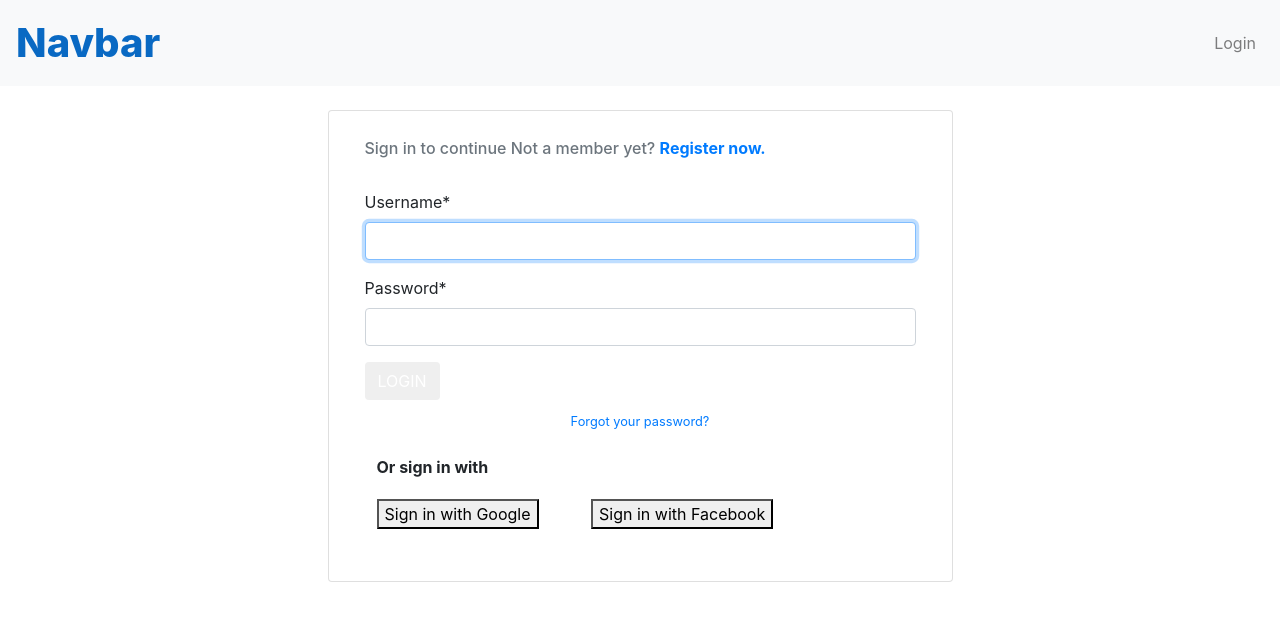
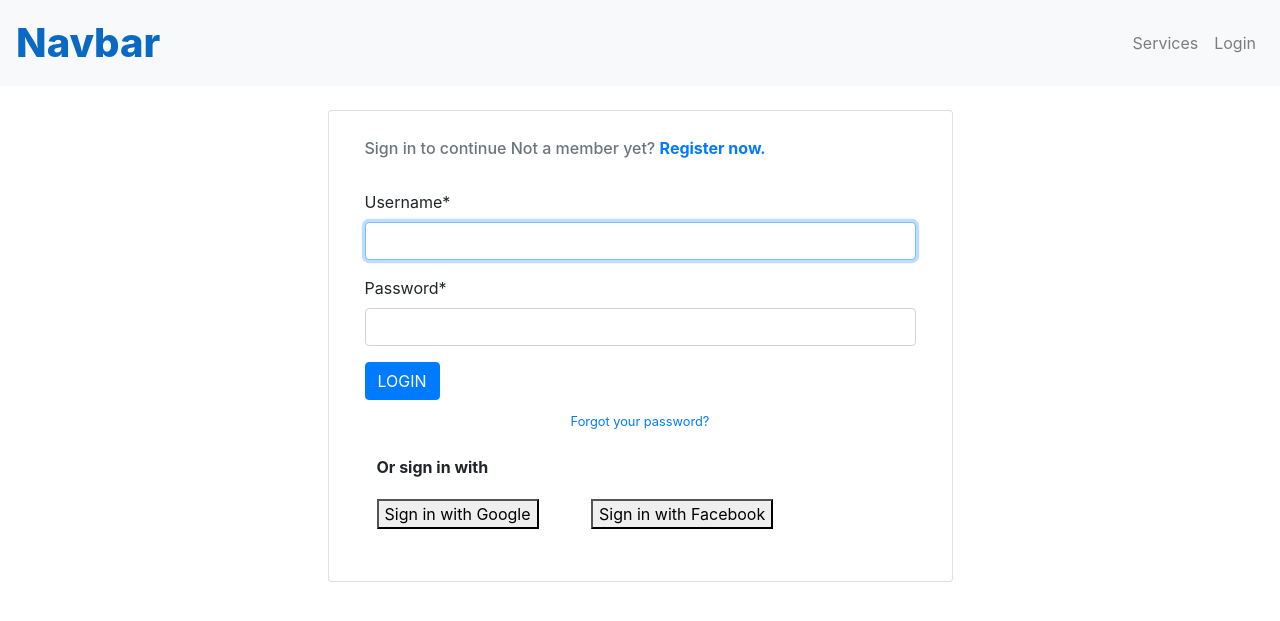
Before and after one commit to mary-wan/jobseekers, a Django app: page /login/ in a window 1280 px wide. Shown: the top 621 px of the page. Run offline with Django 3.2, Linux system fonts and the light colour scheme; some libraries are stand-ins or nearby versions.

Commit message:
add login redirect

```diff
--- a/seekapp/templates/navbar.html
+++ b/seekapp/templates/navbar.html
@@ -42,7 +42,10 @@
                     </li>
                     {% else %}
                     <li class="nav-item">
-                        <a class="nav-link" href="">Login</a>
+                        <a class="nav-link" href="{%url 'services' %}">Services</a>
+                    </li>
+                    <li class="nav-item">
+                        <a class="nav-link" href="{%url 'login' %}">Login</a>
                     </li>
                     {% endif %}
                 </ul>
--- a/seekapp/templates/registration/login.html
+++ b/seekapp/templates/registration/login.html
@@ -15,7 +15,7 @@
                   <form action="" method="post" class="mb-2" >
                       {% csrf_token%}
                       {{ form|crispy}}
-                      <button type="submit" class="btn btn-color login text-white"> LOGIN</button>
+                      <button type="submit" class="btn btn-primary login text-white"> LOGIN</button>
                   </form>
 
 
--- a/seekapp/templates/registration/register.html
+++ b/seekapp/templates/registration/register.html
@@ -14,7 +14,7 @@
                     <form action="" method="post">
                         {% csrf_token%}
                         {{ form|crispy}}
-                        <button type="submit" class="btn btn-color text-white login">CREATE YOUR ACCOUNT</button>
+                        <button type="submit" class="btn btn-primary text-white login">CREATE YOUR ACCOUNT</button>
                     </form>
                 </div>
                 <p class="font-weight-bold ml-5 mt-3 pb-1">Or Register in with</p>
```
Also changed, not shown: seekapp/views.py (+4 -4 lines).
